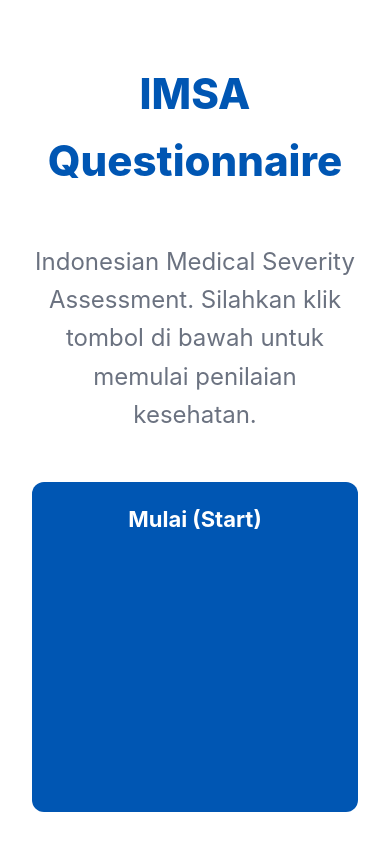
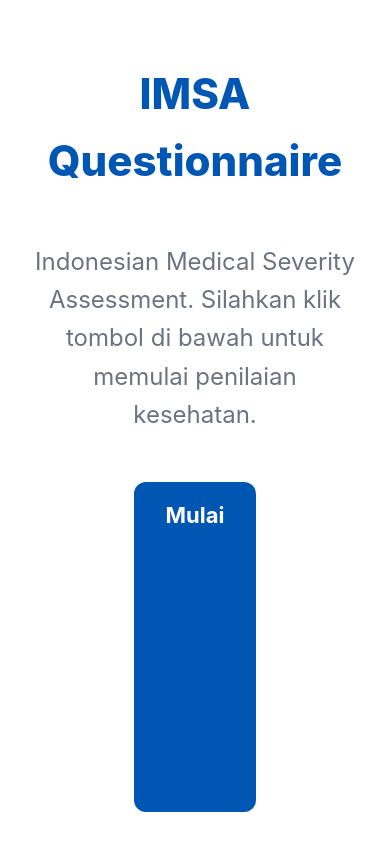
Before and after one commit to draconra/question-webform, a Next.js app: page / in a window 390 px wide. Built offline with nearby package versions, Linux system fonts and the light colour scheme.

Commit message:
fix(ui): make opening screen scrollable on mobile and reduce home button size

```diff
--- a/src/app/page.tsx
+++ b/src/app/page.tsx
@@ -8,8 +8,8 @@ export default function Home() {
         Indonesian Medical Severity Assessment.
         Silahkan klik tombol di bawah untuk memulai penilaian kesehatan.
       </p>
-      <Link href="/questionnaire" className="btn btn-primary" style={{ width: '100%', maxWidth: '400px', display: 'block', textDecoration: 'none' }}>
-        Mulai (Start)
+      <Link href="/questionnaire" className="btn btn-primary" style={{ textDecoration: 'none', maxWidth: '300px', padding: '1rem 2rem' }}>
+        Mulai
       </Link>
     </main>
   );
--- a/src/features/questionnaire/components/Wizard.tsx
+++ b/src/features/questionnaire/components/Wizard.tsx
@@ -365,12 +365,16 @@ const styles = {
   contentWrapper: {
     flex: 1,
     display: 'flex',
-    alignItems: 'center',
+    alignItems: 'flex-start',
     justifyContent: 'center',
     padding: '2rem',
+    paddingTop: '2rem',
+    paddingBottom: '5rem',
     maxWidth: '800px',
     margin: '0 auto',
     width: '100%',
+    overflowY: 'auto' as const,
+    WebkitOverflowScrolling: 'touch' as const,
   },
   stepContainer: {
     width: '100%',
```
